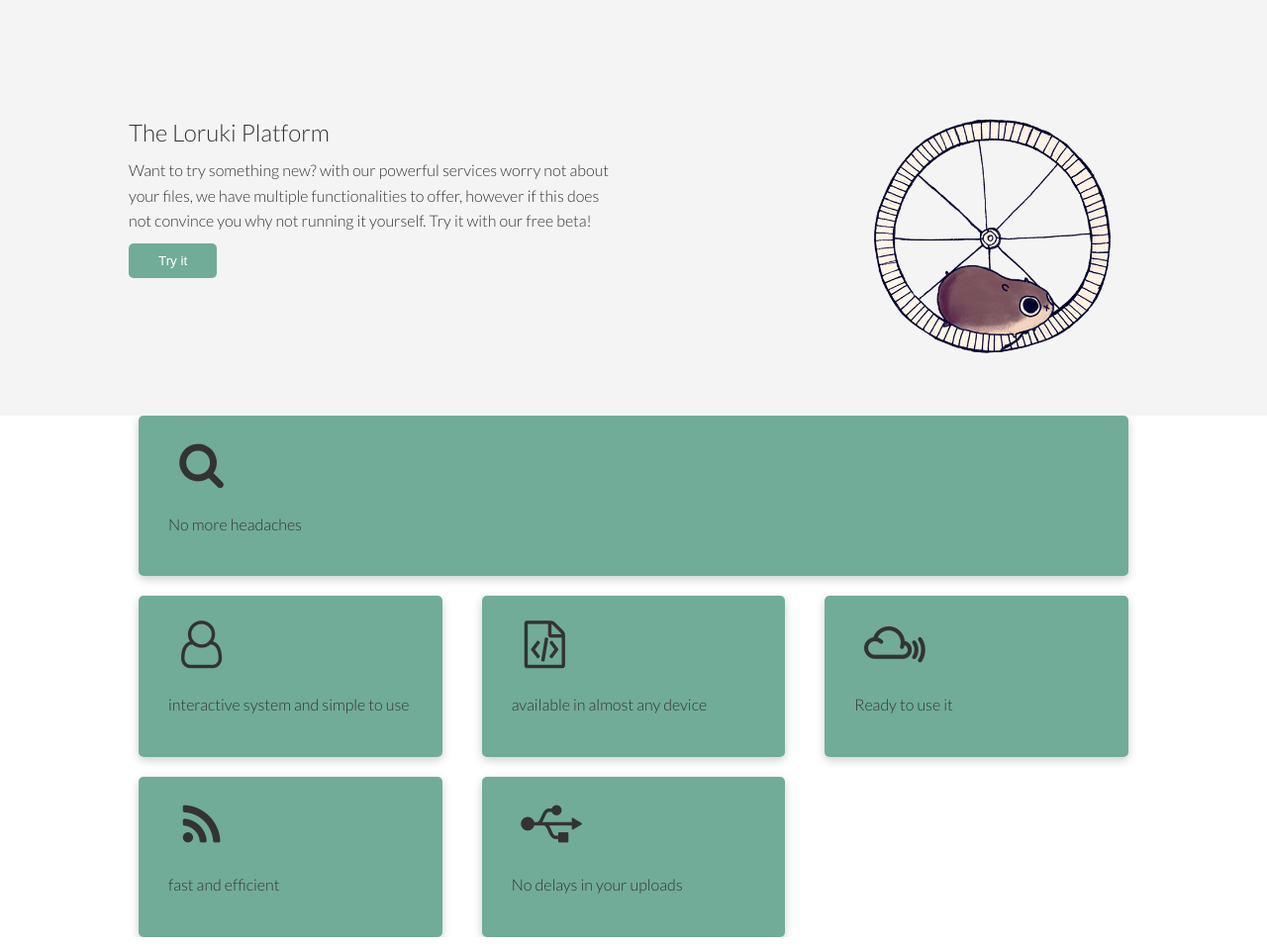
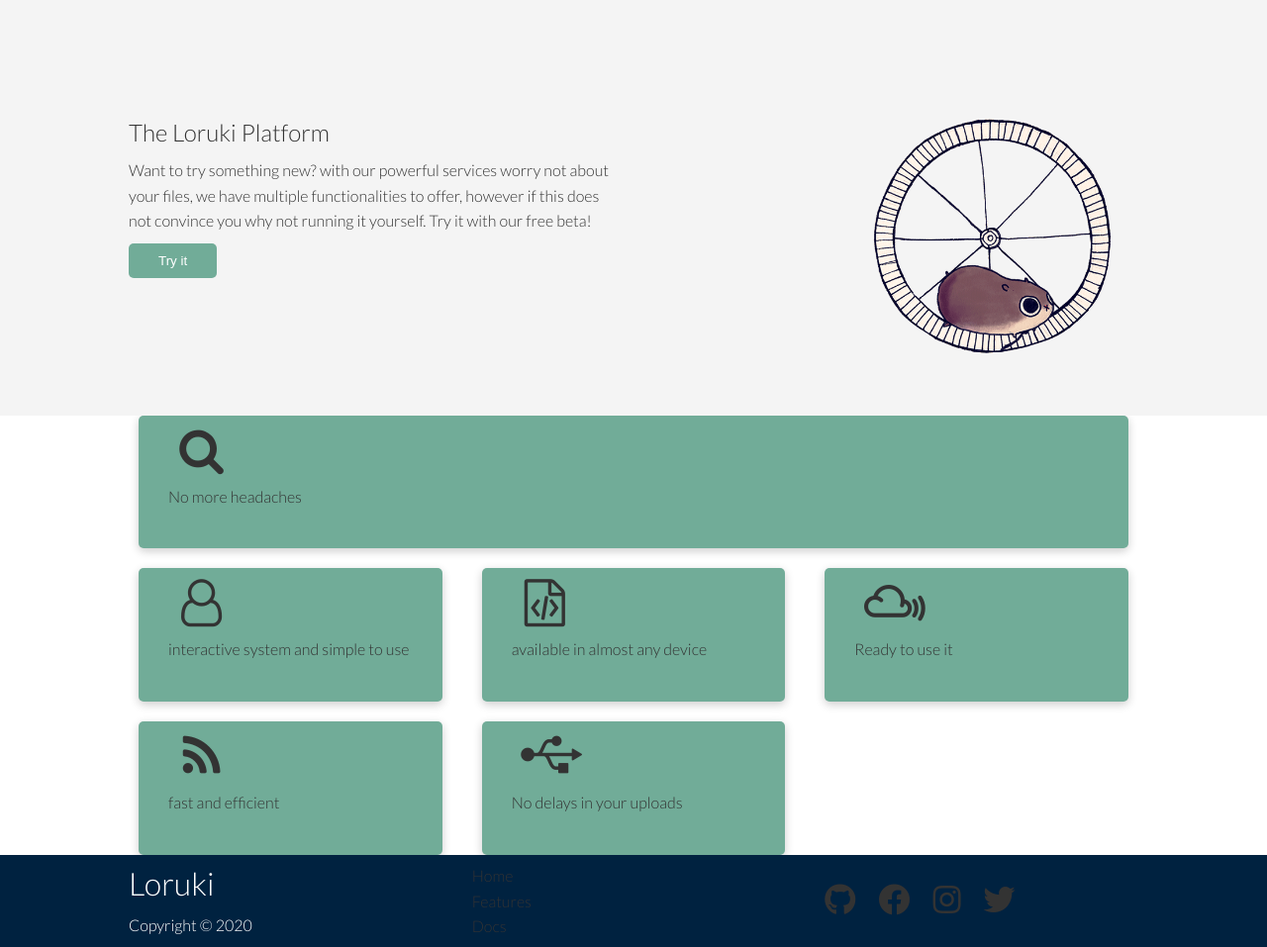
Before and after one commit to lab-brussels-1/loruki-group-5, a website: page features.html in a window 1280 px wide. Shown: the part 407-1364 px from the top of the page at 99% size. Drawn offline with Linux system fonts and the light colour scheme.

```diff
--- a/features.html
+++ b/features.html
@@ -6,9 +6,14 @@
     <link rel="icon" type="image/svg+xml" href="./client/assets/favicon.ico" />
     <meta name="viewport" content="width=device-width, initial-scale=1.0" />
     <title>Features</title>
-
     <link href="./styles/something.css" rel="stylesheet" />
-    <link href="/styles/fontello.css" rel="stylesheet" />
+    <link href="./styles/fontello.css" rel="stylesheet" />
+    <link
+      rel="stylesheet"
+      href="https://cdnjs.cloudflare.com/ajax/libs/font-awesome/5.15.1/css/all.min.css"
+      integrity="sha512-+4zCK9k+qNFUR5X+cKL9EIR+ZOhtIloNl9GIKS57V1MyNsYpYcUrUeQc9vNfzsWfV28IaLL3i96P9sdNyeRssA=="
+      crossorigin="anonymous"
+    />
   </head>
   <body>
     <!-- Navbar -->
@@ -36,7 +41,7 @@
           </p>
         </div>
         <div class="img2">
-          <img src="/assets/cloud.png" alt="cloud" />
+          <img src="./assets/cloud.png" alt="cloud" />
         </div>
       </div>
     </section>
@@ -53,7 +58,7 @@
           <button type="submit" class="btn btn-primary">Try it</button>
         </div>
         <div class="img2">
-          <img src="/assets/hamster.gif" alt="hamster" />
+          <img src="./assets/hamster.gif" alt="hamster" />
         </div>
       </div>
     </section>
@@ -85,5 +90,41 @@
         </div>
       </div>
     </section>
+    <!-- Footer -->
+    <footer class="footer bg-dark py-5">
+      <div class="container grid grid-3">
+        <div>
+          <h1>Loruki</h1>
+          <p>Copyright &copy; 2020</p>
+        </div>
+        <nav>
+          <ul>
+            <li><a href="index.html">Home</a></li>
+            <li><a href="features.html">Features</a></li>
+            <li><a href="docs.html">Docs</a></li>
+          </ul>
+        </nav>
+        <div class="social">
+          <a
+            aria-label="github"
+            href="https://github.com/lab-brussels-1/loruki-group-5"
+            ><i class="fab fa-github fa-2x"></i
+          ></a>
+          <a
+            aria-label="facebook"
+            href="https://www.facebook.com/HackYFutureBE/"
+            ><i class="fab fa-facebook fa-2x"></i
+          ></a>
+          <a
+            aria-label="instagram"
+            href="https://www.instagram.com/hackyourfuture.be/"
+            ><i class="fab fa-instagram fa-2x"></i
+          ></a>
+          <a aria-label="twitter" href="https://twitter.com/HackYFutureBE"
+            ><i class="fab fa-twitter fa-2x"></i
+          ></a>
+        </div>
+      </div>
+    </footer>
   </body>
 </html>
```
